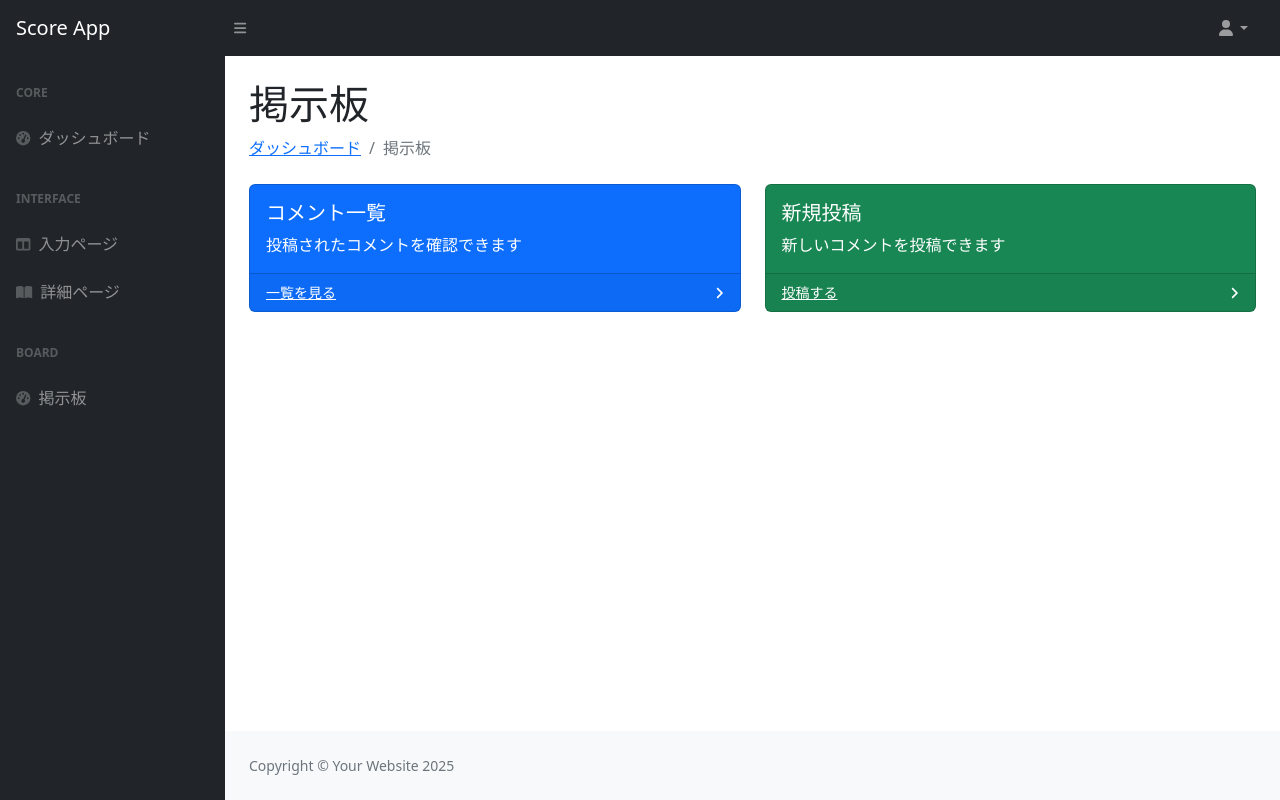
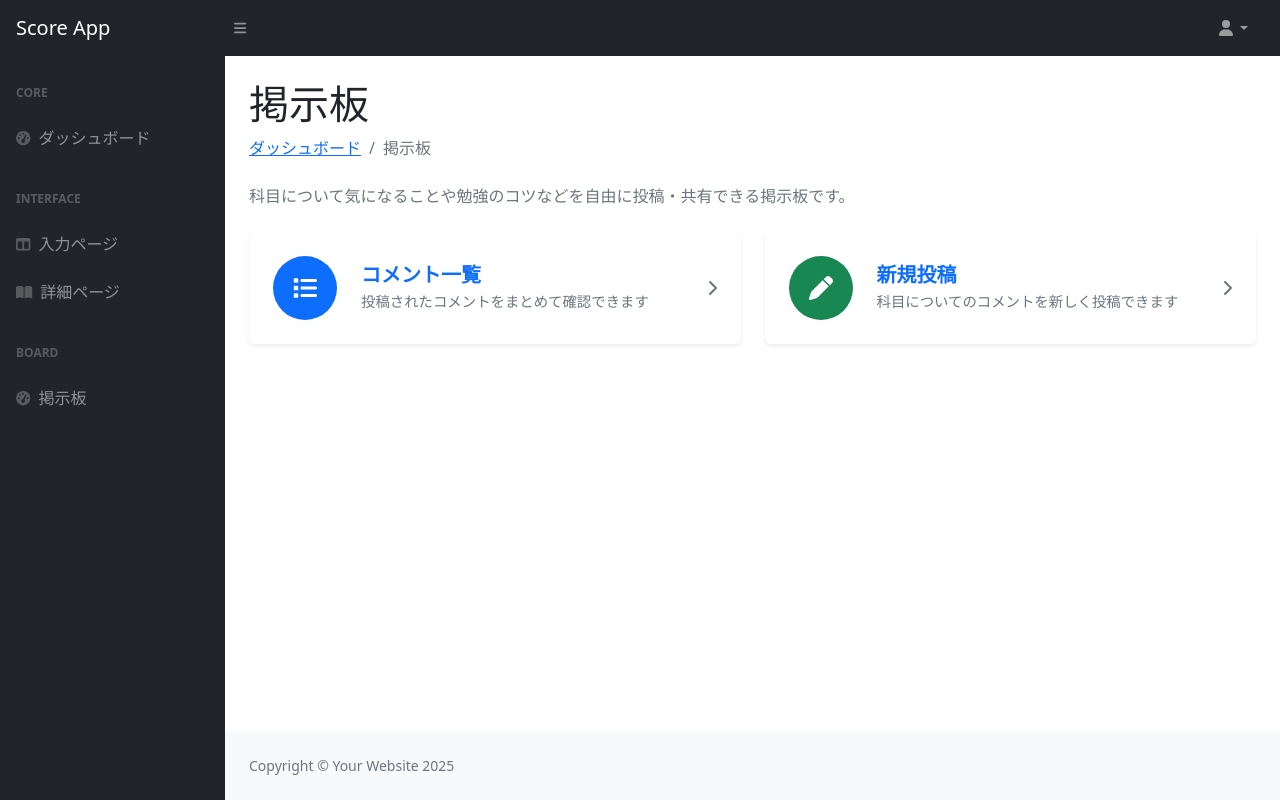
Before and after one commit to koshiro-y-0/scoreproject, a Django app: page /omb/ in a window 1280 px wide. Run offline with Django 4.2, Linux system fonts and the light colour scheme; some libraries are stand-ins or nearby versions.

Commit message:
feat: 掲示板トップページをシンプルなカードレイアウトにリニューアル
- 説明文を追加
- コメント一覧・新規投稿を横並びのカードに変更
- アイコン・タイトル・説明文を横一列に並べたリスト風レイアウト
- ホバーで浮き上がるアニメーションを追加

Co-Authored-By: Claude Sonnet 4.6 <noreply@anthropic.com>

```diff
--- a/omb/templates/top.html
+++ b/omb/templates/top.html
@@ -3,42 +3,63 @@
 {% block title %}掲示板{% endblock title %}
 
 {% block contents %}
-<main>
 <div class="container-fluid px-4">
+
+    <!-- ページヘッダー -->
     <h1 class="mt-4">掲示板</h1>
     <ol class="breadcrumb mb-4">
         <li class="breadcrumb-item"><a href="{% url 'score:index' %}">ダッシュボード</a></li>
         <li class="breadcrumb-item active">掲示板</li>
     </ol>
 
-        <!-- カード表示 -->
-        <div class="row">
-            <div class="col-xl-6 col-md-6">
-                <div class="card bg-primary text-white mb-4">
-                    <div class="card-body">
-                        <h5 class="card-title">コメント一覧</h5>
-                        <p class="card-text">投稿されたコメントを確認できます</p>
+    <!-- 説明文 -->
+    <p class="text-muted mb-4">科目について気になることや勉強のコツなどを自由に投稿・共有できる掲示板です。</p>
+
+    <!-- アクションカード -->
+    <div class="row g-4">
+
+        <!-- コメント一覧 -->
+        <div class="col-md-6">
+            <a href="{% url 'omb:list' %}" class="text-decoration-none">
+                <div class="card shadow-sm h-100 border-0" style="transition: transform .15s; cursor: pointer;"
+                     onmouseover="this.style.transform='translateY(-4px)'"
+                     onmouseout="this.style.transform='translateY(0)'">
+                    <div class="card-body d-flex align-items-center gap-4 py-4 px-4">
+                        <div class="rounded-circle bg-primary d-flex align-items-center justify-content-center flex-shrink-0"
+                             style="width:64px; height:64px;">
+                            <i class="fas fa-list fa-xl text-white"></i>
                         </div>
-                    <div class="card-footer d-flex align-items-center justify-content-between">
-                        <a class="small text-white stretched-link" href="{% url 'omb:list' %}">一覧を見る</a>
-                        <div class="small text-white"><i class="fas fa-angle-right"></i></div>
+                        <div>
+                            <h5 class="fw-bold mb-1">コメント一覧</h5>
+                            <p class="text-muted mb-0" style="font-size: 0.9rem;">投稿されたコメントをまとめて確認できます</p>
+                        </div>
+                        <i class="fas fa-chevron-right text-muted ms-auto"></i>
                     </div>
                 </div>
+            </a>
         </div>
 
-            <div class="col-xl-6 col-md-6">
-                <div class="card bg-success text-white mb-4">
-                    <div class="card-body">
-                        <h5 class="card-title">新規投稿</h5>
-                        <p class="card-text">新しいコメントを投稿できます</p>
+        <!-- 新規投稿 -->
+        <div class="col-md-6">
+            <a href="{% url 'omb:post' %}" class="text-decoration-none">
+                <div class="card shadow-sm h-100 border-0" style="transition: transform .15s; cursor: pointer;"
+                     onmouseover="this.style.transform='translateY(-4px)'"
+                     onmouseout="this.style.transform='translateY(0)'">
+                    <div class="card-body d-flex align-items-center gap-4 py-4 px-4">
+                        <div class="rounded-circle bg-success d-flex align-items-center justify-content-center flex-shrink-0"
+                             style="width:64px; height:64px;">
+                            <i class="fas fa-pen fa-xl text-white"></i>
                         </div>
-                    <div class="card-footer d-flex align-items-center justify-content-between">
-                        <a class="small text-white stretched-link" href="{% url 'omb:post' %}">投稿する</a>
-                        <div class="small text-white"><i class="fas fa-angle-right"></i></div>
+                        <div>
+                            <h5 class="fw-bold mb-1">新規投稿</h5>
+                            <p class="text-muted mb-0" style="font-size: 0.9rem;">科目についてのコメントを新しく投稿できます</p>
+                        </div>
+                        <i class="fas fa-chevron-right text-muted ms-auto"></i>
                     </div>
                 </div>
+            </a>
+        </div>
+
     </div>
 </div>
-    </div>
-</main>
 {% endblock contents %}
```
Lines whose indentation alone changed are shown as unchanged.
